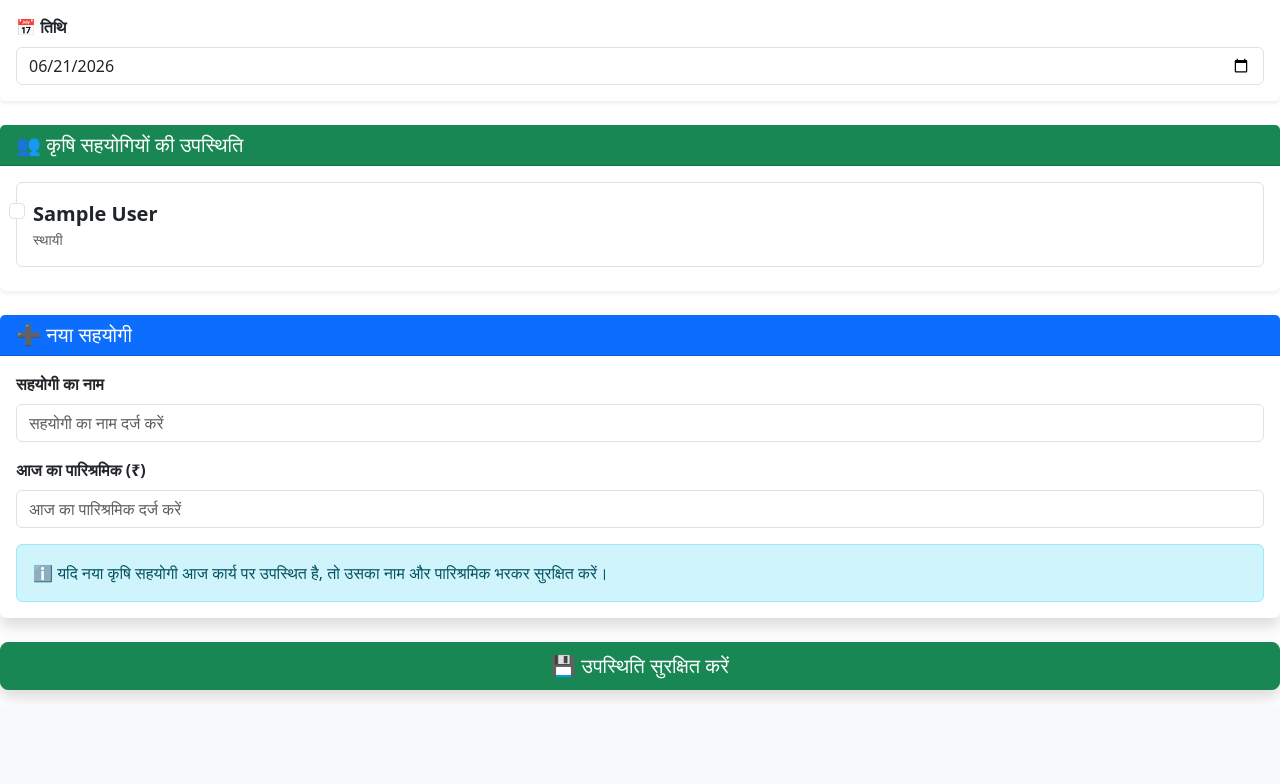
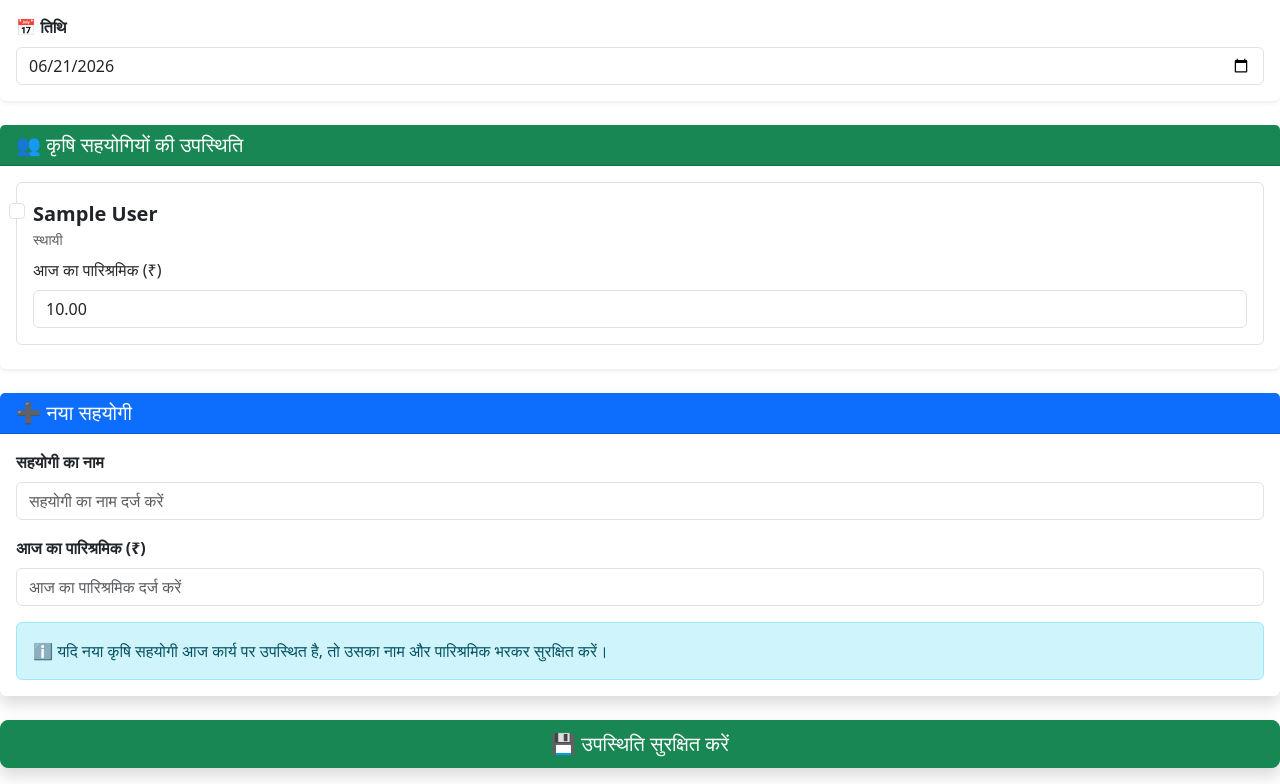
Before and after one commit to nitin13091981-wq/farmerp, a Django app: template templates/attendance.html in a window 1280 px wide. Shown: the part 161-945 px from the top of the page. Before the commit the page ends 860 px from the top, so only its background shows below. Run offline with Django 5.2, Linux system fonts and the light colour scheme; the template is opened without the code that fills it: values that come from a table or form of the project are taken from there, others are empty; tables that the repository leaves empty hold one stand-in row (values such as "Sample post").

Commit message:
attendance html

```diff
--- a/templates/attendance.html
+++ b/templates/attendance.html
@@ -81,6 +81,8 @@
 
                 </label>
 
+                <div class="mt-2"> <label class="form-label"> आज का पारिश्रमिक (₹) </label> <input type="number" name="wage_{{ employee.id }}" class="form-control" value="{{ employee.daily_wage }}" > </div>
+
             </div>
 
             {% empty %}
```
